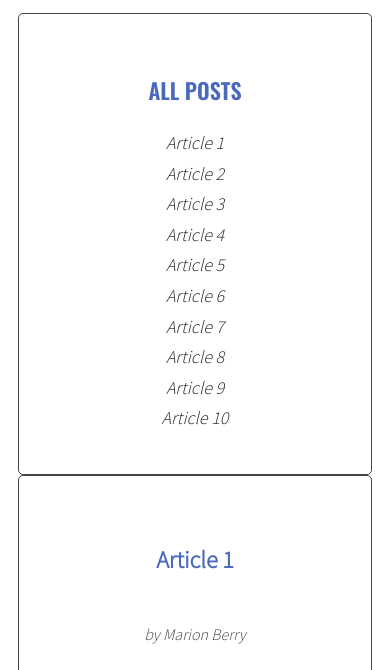
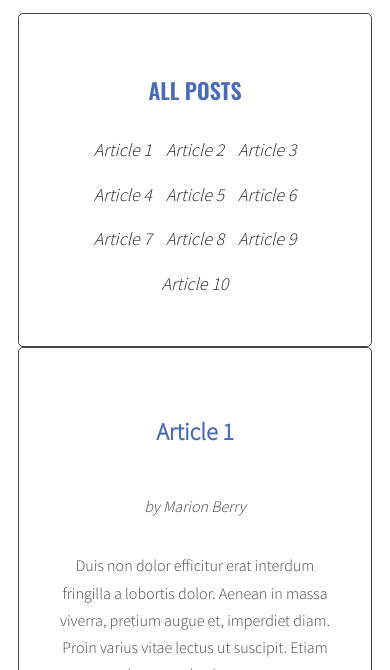
Before and after one commit to BasKo098/javascript-blog, a website: page index.html in a window 390 px wide. Shown: the part 174-844 px from the top of the page. Drawn offline with nearby package versions, Linux system fonts and the light colour scheme.

Commit message:
add style to sidebar ul & li on mobile devices

```diff
--- a/sass/style.scss
+++ b/sass/style.scss
@@ -180,4 +180,14 @@ font-size: 24px;
     text-align: center;
     color: $color-blue;
   }
+  .sidebar ul{
+    display: flex;
+    flex-direction: row;
+    flex-wrap: wrap;
+    flex-shrink: 1;
+    justify-content: center;
+  }
+  .sidebar ul li{
+   padding: 7px;
+  }
 }
```
Also changed, not shown: css/style.css, 1 other file.
